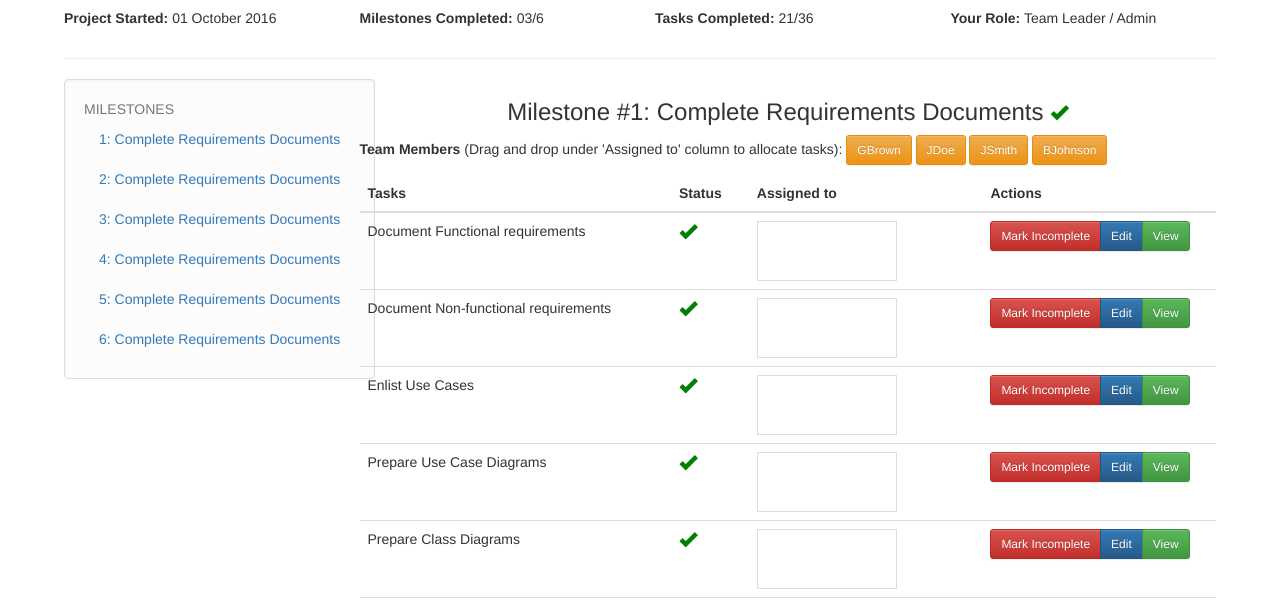
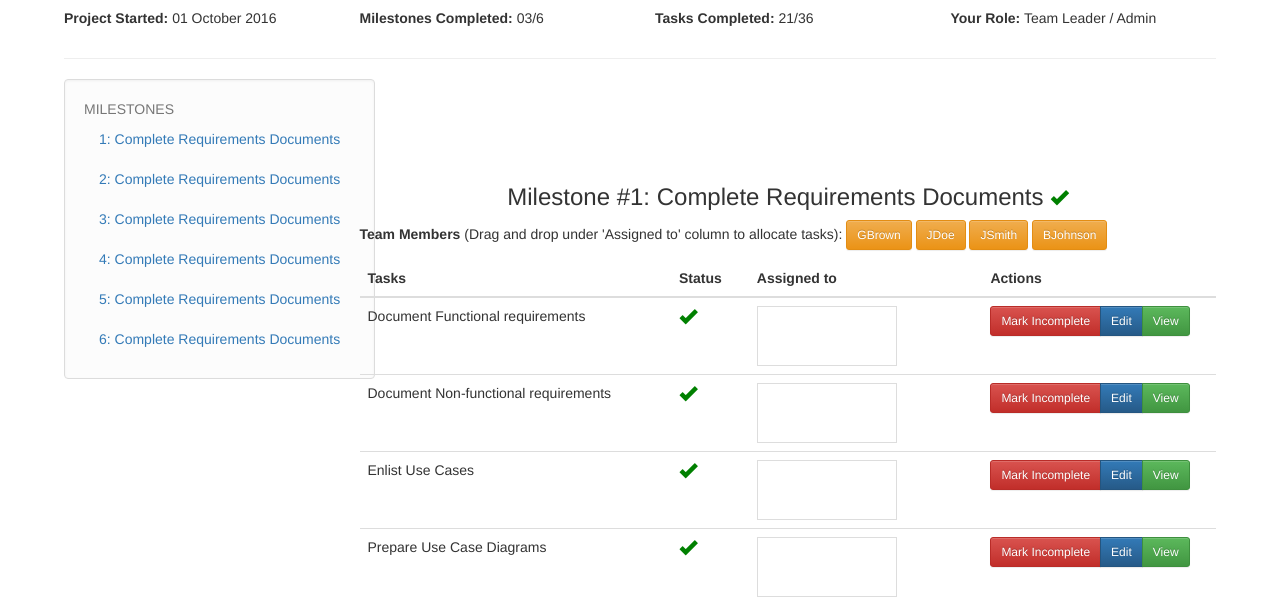
Before and after one commit to rdhupia/BTHLoFiPrototype, a plain HTML site: page TaskManager.html in a window 1280 px wide. Shown: the part 160-763 px from the top of the page. Drawn offline with nearby package versions, Linux system fonts and the light colour scheme.

Commit message:
formatting for fixed nav bar

```diff
--- a/css/custom.css
+++ b/css/custom.css
@@ -81,6 +81,6 @@
   margin: 0 auto;
 }
 
-.main-content {
+.main-content, h3 {
 	padding-top: 85px;
 }
```
